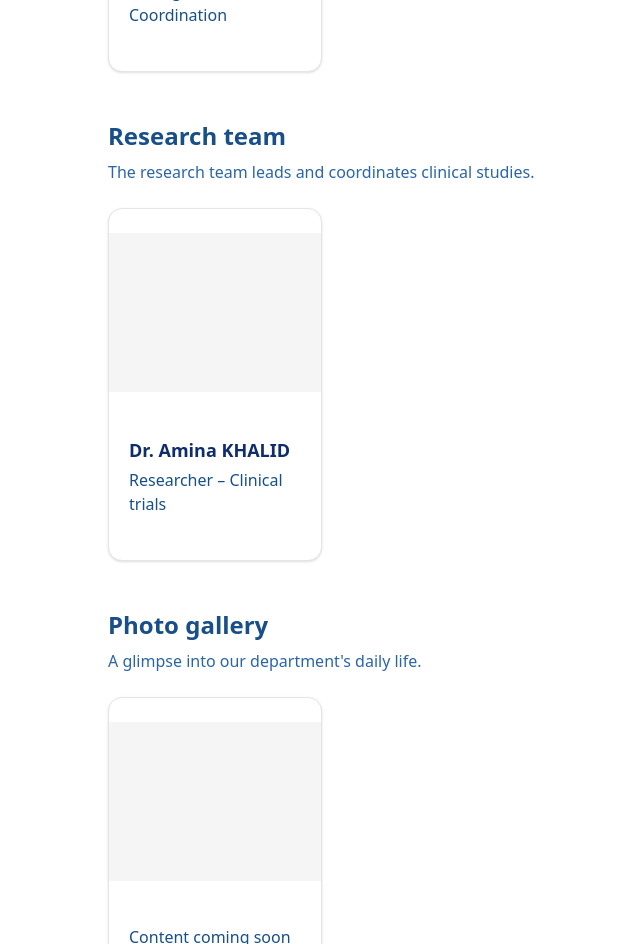
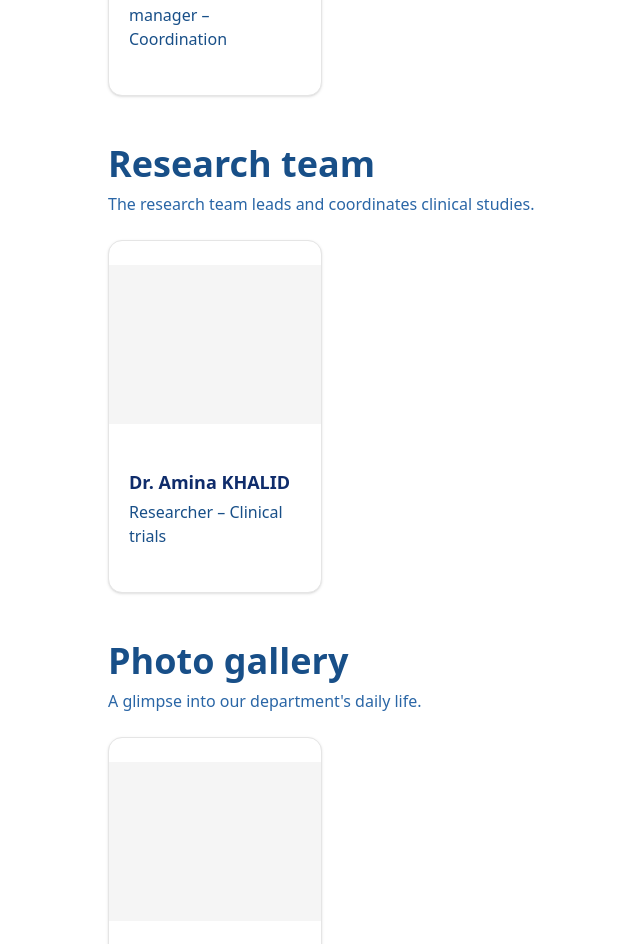
Before and after one commit to stoupi/demo-codex, a Next.js app: page /en/team#medical in a window 1280 px wide. Shown: the part 1660-2604 px from the top of the page, without its empty margins (228-868 px from the left). Built offline with nearby package versions, Linux system fonts and the light colour scheme.

Commit message:
sous-titre équipe en + gros et gras

```diff
--- a/app/[locale]/team/page.tsx
+++ b/app/[locale]/team/page.tsx
@@ -7,7 +7,7 @@ import Script from 'next/script'
 function SectionGrid({ title, intro, members }: { title: string; intro?: string; members: TeamMember[] }) {
   return (
     <div>
-      <h2 className="text-2xl font-semibold text-[#184F88] mb-2">{title}</h2>
+      <h2 className="text-3xl sm:text-4xl font-extrabold text-[#184F88] mb-2">{title}</h2>
       {intro ? <p className="text-[#2A66A6] mb-6">{intro}</p> : null}
       <div className="grid grid-cols-1 sm:grid-cols-2 xl:grid-cols-4 gap-6">
         {members.map((m) => (
@@ -100,7 +100,7 @@ export default async function TeamPage() {
           </section>
 
           <section id="gallery" className="scroll-mt-24 lg:scroll-mt-[12rem] mb-12">
-            <h2 className="text-2xl font-semibold text-[#184F88] mb-2">{t('galleryTitle')}</h2>
+            <h2 className="text-3xl sm:text-4xl font-extrabold text-[#184F88] mb-2">{t('galleryTitle')}</h2>
             <p className="text-[#2A66A6] mb-6">{t('galleryIntro')}</p>
             <div className="grid grid-cols-1 sm:grid-cols-2 xl:grid-cols-4 gap-6">
               <Card className="overflow-hidden"><div className="aspect-[4/3] bg-neutral-100" /><CardContent className="p-5 text-[#184F88]">{t('comingSoon')}</CardContent></Card>
```
